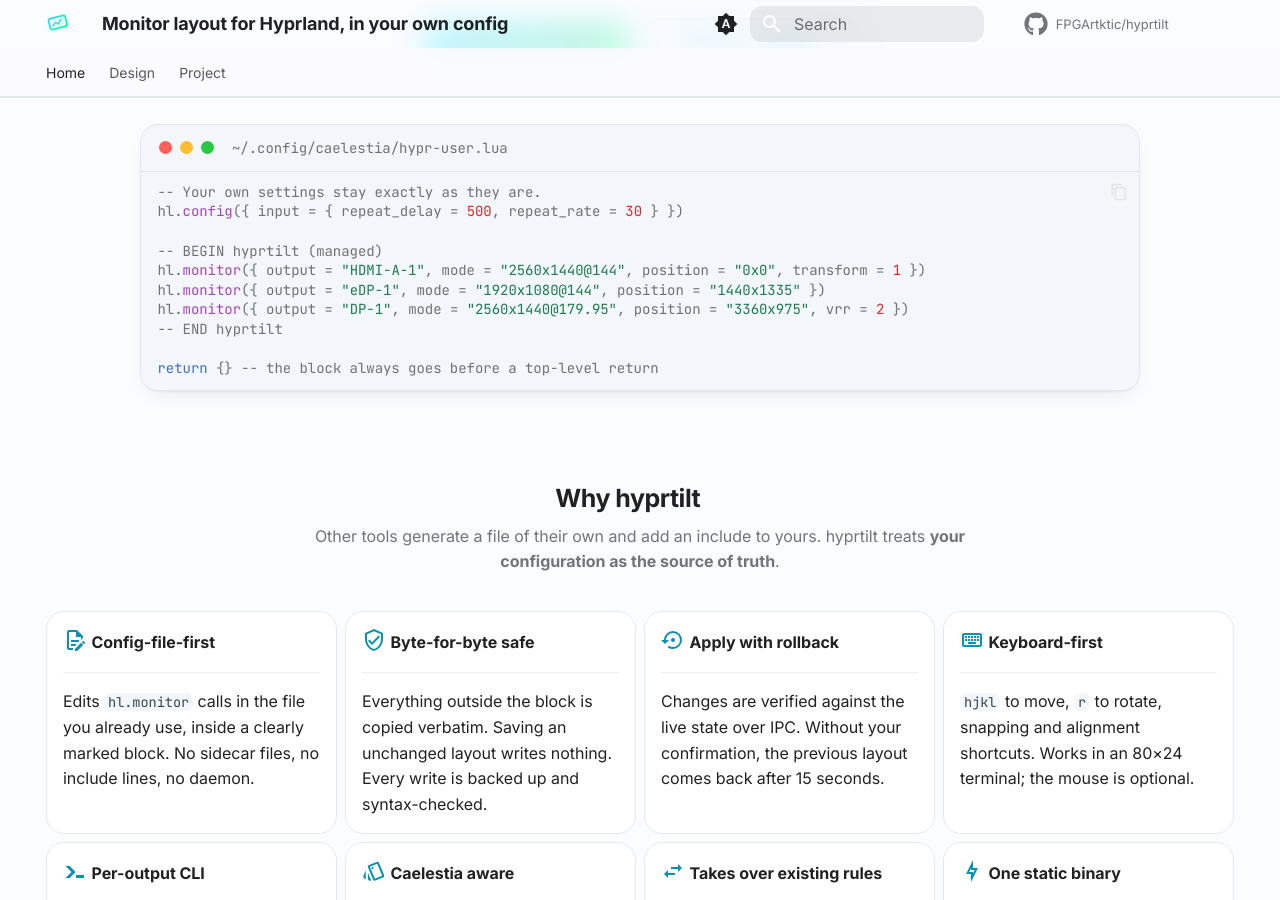
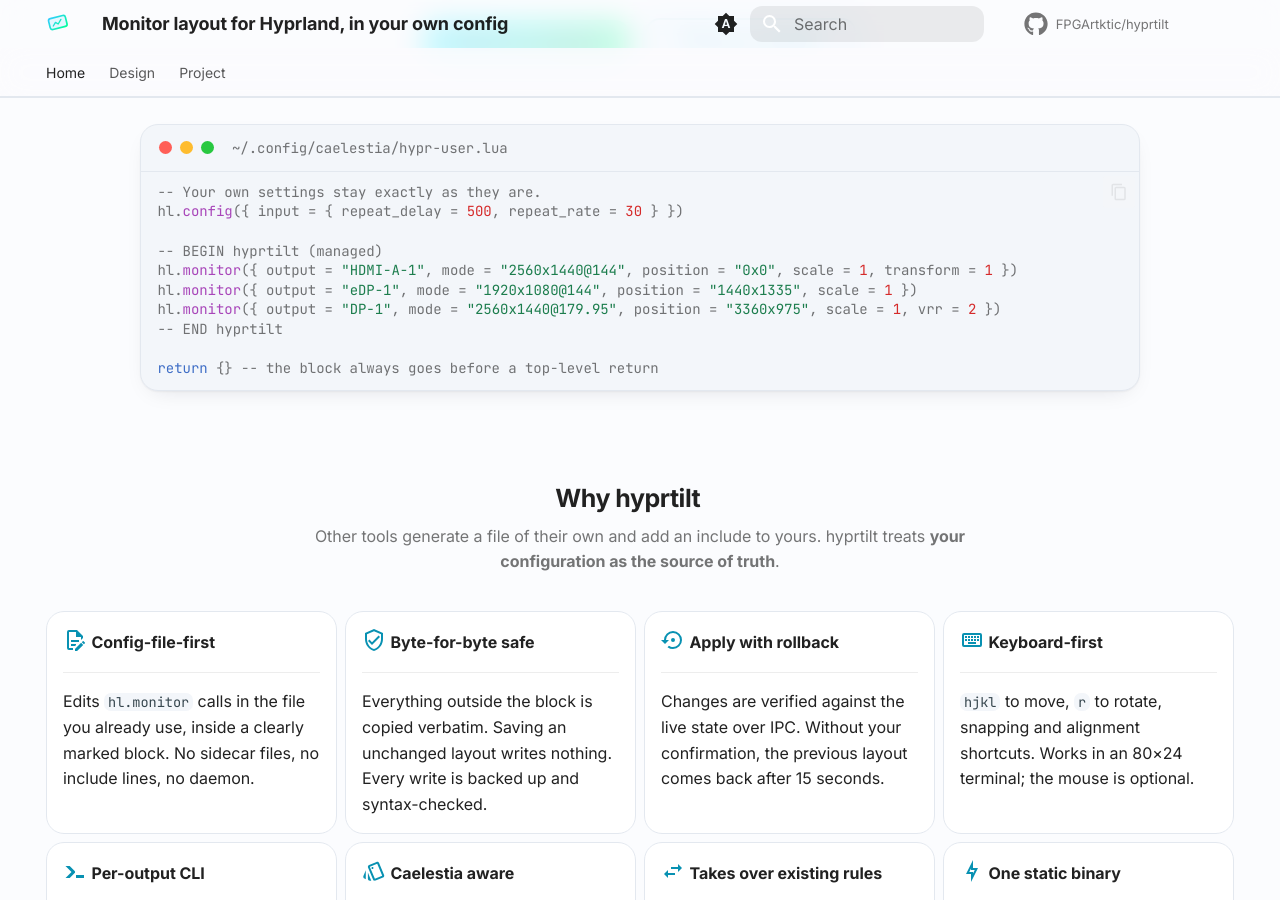
Before and after one commit to FPGArtktic/hyprtilt, an MkDocs documentation site: the page built from docs/index.md, in a window 1280 px wide and 900 px high, scrolled down 664 px. Built offline with MkDocs 1.6.1 and Material for MkDocs 9.7.7, drawn with Linux system fonts in a browser that asks for light colours; comment, search, counter and statistics services are not loaded.

Commit message:
docs: write the scale in the landing page example
The managed block on the landing page left out scale. Without it
Hyprland picks a scale from the pixel density, which is 1.5 for the
maintainer's laptop panel, so the example did not describe the layout
it shows, and hyprtilt itself always writes the scale.

Write scale = 1 for every rule, as the generator does.

Co-Authored-By: Claude Opus 5.5 <noreply@anthropic.com>
Signed-off-by: Mateusz Okulanis <FPGArtktic@outlook.com>

```diff
--- a/docs/index.md
+++ b/docs/index.md
@@ -34,9 +34,9 @@ inside a managed block, with everything else preserved byte for byte.
 hl.config({ input = { repeat_delay = 500, repeat_rate = 30 } })
 
 -- BEGIN hyprtilt (managed)
-hl.monitor({ output = "HDMI-A-1", mode = "2560x1440@144", position = "0x0", transform = 1 })
-hl.monitor({ output = "eDP-1", mode = "1920x1080@144", position = "1440x1335" })
-hl.monitor({ output = "DP-1", mode = "2560x1440@179.95", position = "3360x975", vrr = 2 })
+hl.monitor({ output = "HDMI-A-1", mode = "2560x1440@144", position = "0x0", scale = 1, transform = 1 })
+hl.monitor({ output = "eDP-1", mode = "1920x1080@144", position = "1440x1335", scale = 1 })
+hl.monitor({ output = "DP-1", mode = "2560x1440@179.95", position = "3360x975", scale = 1, vrr = 2 })
 -- END hyprtilt
 
 return {} -- the block always goes before a top-level return
```
